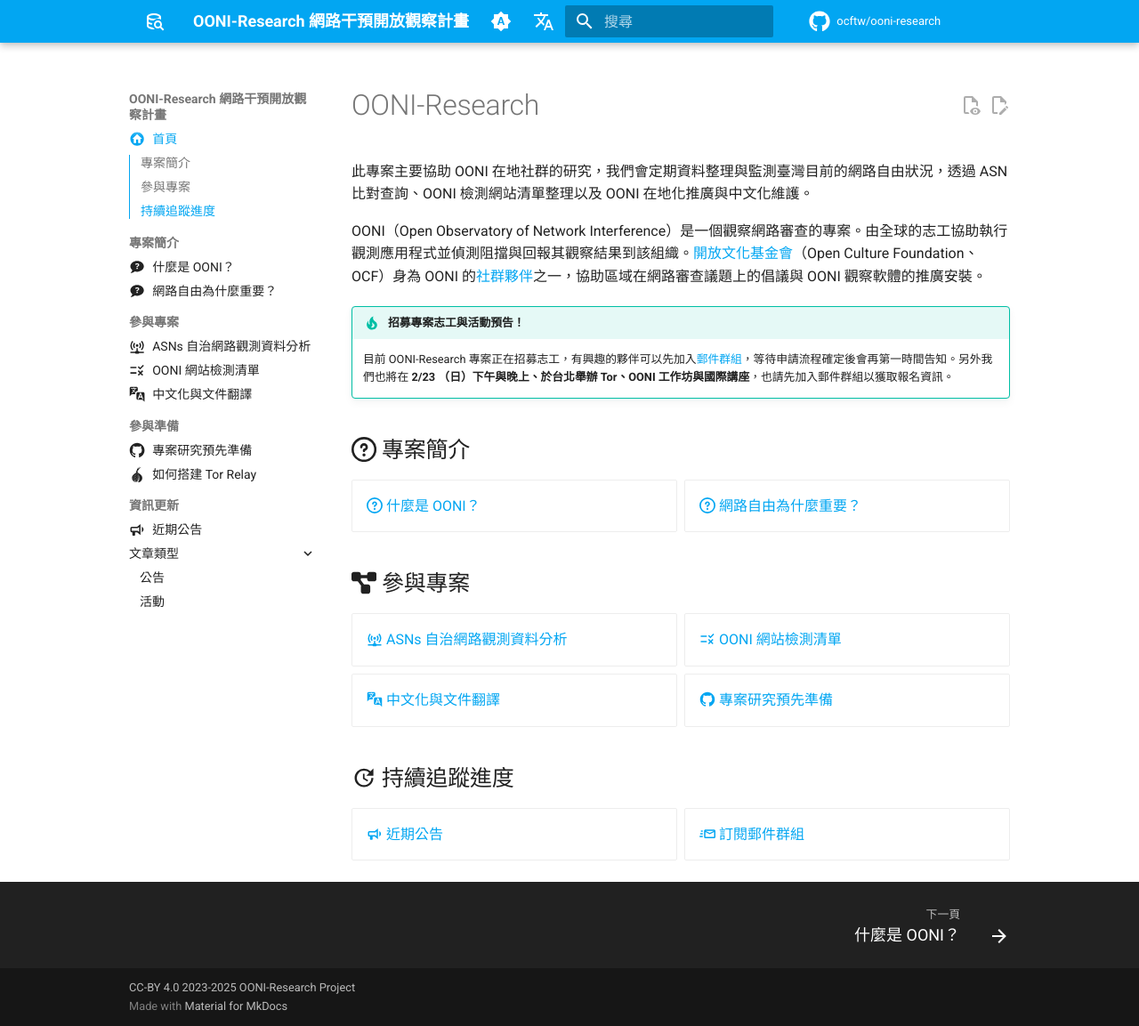
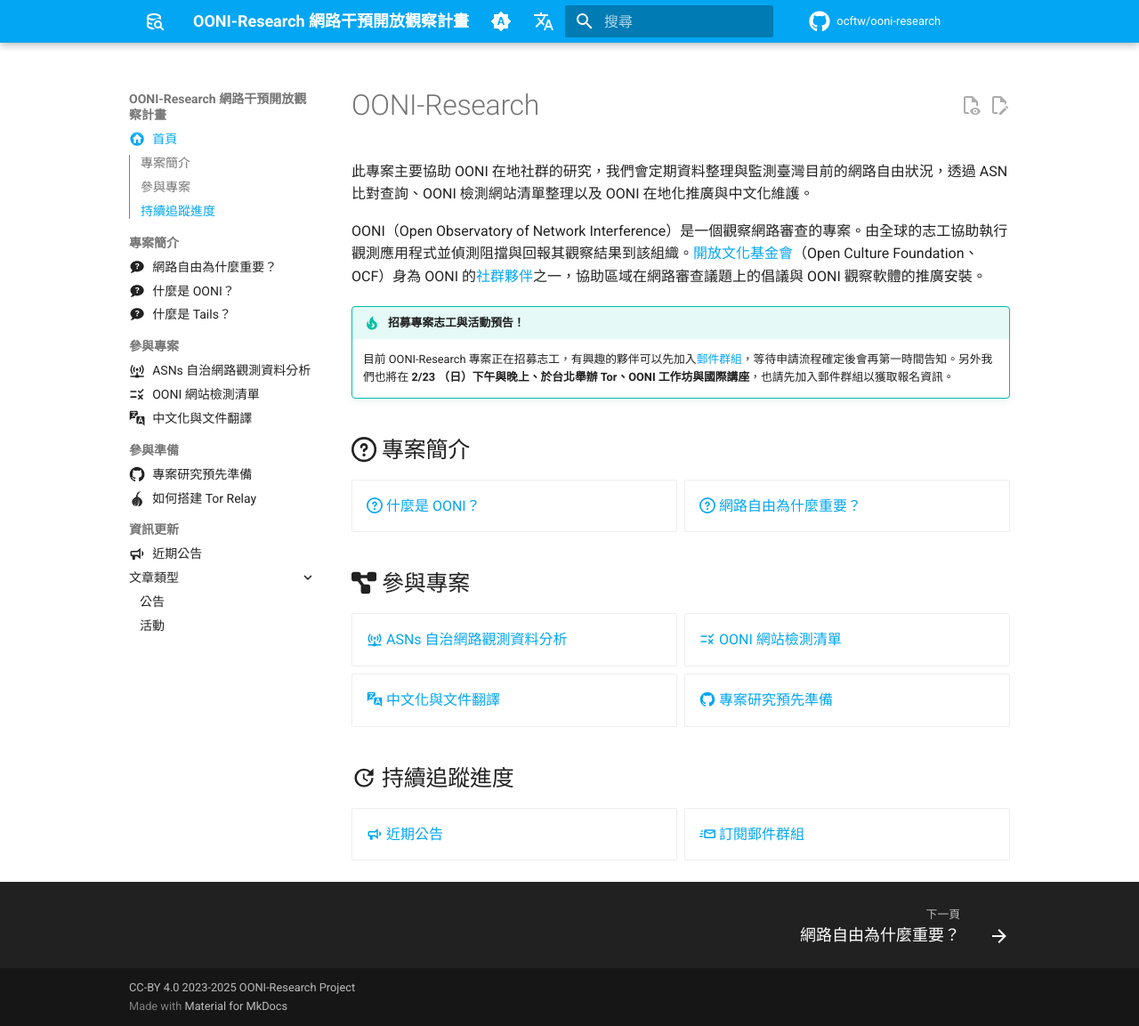
Before and after one commit to ocftw/ooni-research, an MkDocs documentation site: the page built from docs/zh-TW/index.md, in a window 1280 px wide and 1153 px high. Shown: the whole window at 89% size. Built offline with MkDocs 1.6.1 and Material for MkDocs 9.7.7, drawn with Linux system fonts in a browser that asks for light colours; plug-ins that fetch from the network failed and are left out; comment, search, counter and statistics services are not loaded; some of the changed lines change nothing that is shown.

Commit message:
Add tails intro
Signed-off-by: Toomore Chiang <toomore0929@gmail.com>

```diff
--- a/docs/mkdocs.yml
+++ b/docs/mkdocs.yml
@@ -15,8 +15,9 @@
 nav:
   - index.md
   - !ENV [NAV_INTRO, "專案簡介"]:
+      - internet-freedom-matter.md
       - what-is-ooni.md
-      - internet-freedom-matter.md
+      - what-is-tails.md
   - !ENV [NAV_PP, "參與專案"]:
       - ooni-asns-coverage.md
       - ooni-weblists.md
--- /dev/null
+++ b/docs/zh-TW/what-is-tails.md
@@ -0,0 +1,142 @@
+---
+title: 什麼是 Tails？
+description: Tails，全名為「The Amnesic Incognito Live System」（無記憶的匿蹤系統），是一個以提升使用者的隱私與網路匿名性為目標的操作系統。
+icon: material/chat-question
+
+---
+# 什麼是 Tails？
+
+<figure markdown="span">
+    <a href="https://upload.wikimedia.org/wikipedia/commons/9/99/Tails-logo-flat-inverted.svg" target="_blank">
+        <img src="https://upload.wikimedia.org/wikipedia/commons/9/99/Tails-logo-flat-inverted.svg"
+            alt="Tails 是一個可攜式作業系統，能抵禦網路監控與審查。"
+            title="Tails 是一個可攜式作業系統，能防範監控與審查。"
+        >
+    </a>
+    <capture>Tails 是一個可攜式作業系統，能防範監控與審查[^1]</capture>
+</figure>
+
+[Tails](https://tails.net/){target="_blank"}，全名為「The Amnesic Incognito Live System」（無記憶的匿蹤系統），是一個以提升使用者的隱私與網路匿名性為目標的操作系統。基於 [Debian Linux](https://zh.wikipedia.org/zh-tw/Debian){target="_blank"}，Tails 可從 USB 隨身碟或外接硬碟中啟動，無需安裝在電腦硬碟上，並在關閉後不留下任何使用者痕跡。這樣的設計使其成為追求隱私和對抗監控的使用者的理想選擇。
+
+Tails 的核心功能是通過預先安裝好的 Tor 網路來匿名化網路流量。Tor 能夠隱藏使用者的 IP 地址，並加密傳輸數據資料，使其難以被追蹤或監控。Tails 也內建多種隱私保護工具，包括加密的電子郵件軟體、用於安全地刪除文件的工具以及使文件匿名化的應用軟體。
+
+<figure markdown="span">
+    <a href="https://tails.net/index/laptop.svg" target="_blank">
+        <img src="https://tails.net/index/laptop.svg"
+            alt="Tails 可運行在 USB 隨身碟或外接硬碟中。"
+            title="Tails 可運行在 USB 隨身碟或外接硬碟中。"
+            style="width: 80%;"
+        >
+    </a>
+    <capture>Tails 可運行在 USB 隨身碟或外接硬碟中[^1]</capture>
+</figure>
+
+Tails 也注重使用者的便利性，提供一套完整且熟悉的桌面環境，讓使用者能夠在安全的情況下使用日常的應用軟體。為了應對不斷變化的網絡威脅，Tails 定期更新（通常四週為一個更新週期[^2]），以持續提升其安全性。
+
+在現今注重網路自由與隱私的時代，Tails 成為那些面對網路審查、新聞媒體、獨立記者、公民團體以及任何重視個人隱私的使用者的重要工具。透過與 Tor 和 OONI 等組織的合作，Tails 努力保障每一個人都能在網路世界中自由自在地交流與表達意見。
+
+!!! info "工作坊活動"
+
+    我們曾經在 2025/02/23 與 Tor/Tails 團隊舉辦過一場[工作坊活動](./blog/posts/rightscon25-pre-event.md)，活動對象針對在臺灣的新聞媒體、獨立記者、公民團體的日常使用情境推廣使用。預計規劃在臺灣舉辦更多的工作坊活動，可以透過這裡持續關注我們。
+
+## 如何運作
+
+### 何處都是你的電腦
+
+Tails 的下載大小為 1.6 GB，安裝時間約為半小時。Tails 可以安裝在任何至少 8 GB 的 USB 隨身碟上。可在大多數不超過 10 年的電腦上運行。關閉 Tails 後，即可重新啟動該電腦上原本的作業系統。
+
+您不必擔心電腦中有病毒，因為 Tails 是獨立於其他作業系統運行的，並且從不使用該電腦的硬碟（因為是運行在記憶體中）。但是，如果您從有病毒的電腦上初次安裝 Tails，或者在具有惡意硬體（例如鍵盤記錄器）的電腦上使用 Tails，它不一定能夠始終保護您。
+
+### 自動遺忘
+
+<figure markdown="span">
+    <a href="https://tails.net/about/amnesia.svg" target="_blank">
+        <img src="https://tails.net/about/amnesia.svg"
+            alt="Tails 關閉後會自動遺忘，重啟後如同全新的環境不留下蹤跡"
+            title="Tails 關閉後會自動遺忘，重啟後如同全新的環境不留下蹤跡"
+            style="width: 80%;"
+        >
+    </a>
+    <capture>Tails 關閉後會自動遺忘，重啟後如同全新的環境不留下蹤跡[^1]</capture>
+</figure>
+
+Tails 總是從原始乾淨狀態開始，當您關閉 Tails 時，您所做的一切都會自動消失。沒有使用 Tails 的情況下，幾乎您做的每件事情都可能在電腦上留下痕跡：
+
+- 您曾造訪的網站，即使是在隱私模式下
+- 您開啟過的檔案，即使您已刪除它們
+- 密碼，即使您使用密碼管理器
+- 您使用過的所有裝置和 Wi-Fi 網路
+
+相反地，Tails 從不將任何資料寫入硬碟，而是僅從電腦的記憶體中運行。當您關閉 Tails 時，記憶體會被完全刪除，抹去所有可能的痕跡。
+
+### 數位安全工具包
+
+Tails 包含了一系列開源應用軟體，用於處理機敏文件和安全的通訊。所有應用程式均為即時可用，並設置為安全的預設值以防止後續調整錯誤。
+
+Tails 包含：
+
+- **Tor 瀏覽器**搭配 **uBlock**，一個安全的瀏覽器和廣告攔截器
+- **Thunderbird**，用於加密電子郵件
+- **KeePassXC**，用於創建和儲存強密碼
+- **LibreOffice**，一套辦公室軟體套件
+- **OnionShare**，用於通過 Tor 共享檔案、網站和聊天室
+- **Metadata Cleaner**，用於移除檔案中的中繼資料
+- ... 以及[其他更多的軟體](https://tails.net/doc/about/features/index.en.html){target="_blank"}。
+
+為了防止錯誤：
+
+- 應用程式若試圖不透過 Tor 連接到網際網路則會自動被斷線。
+- 永久儲存中的所有內容都會自動加密。
+- Tails 不會將任何內容寫入硬碟，關機時記憶體會被完全刪除。
+
+### 在網際網路上不留下蹤跡
+
+<figure markdown="span">
+    <a href="https://tails.net/about/footprints.svg" target="_blank">
+        <img src="https://tails.net/about/footprints.svg"
+            alt="Tails 不留下蹤跡"
+            title="Tails 不留下蹤跡"
+            style="height: 350px;"
+        >
+    </a>
+    <capture>Tails 不留下蹤跡[^1]</capture>
+</figure>
+
+- Tails 進行的網路活動都會經由 Tor 網路，Tor 通過三個中繼節點來加密和匿名化您的連線。每個中繼節點都由世界各地的不同個人或組織運營。單個中繼節點永遠不會同時知道加密連線的來源和目的地，即使某些節點具有惡意，Tor 透過其設計確保安全。Tor 網路擁有超過 6,000 個中繼節點，運營這些節點的組織多樣，包括 MIT 等大學、Riseup 等科技社群、Derechos Digitales 等非營利組織，以及 Private Internet Access 等網際網路託管公司等。運營 Tor 節點的多樣性增加了其安全性和可持續性。
+- Tails 可以防止他人監視您的網路連線，從而得知您在網路上的活動。因為審查者無法知道您正在造訪哪些網站，可藉此規避網路審查。如果您所在的地區無法連接 Tor 或連接 Tor 具有危險性（例如在某些審查嚴重的國家），您可以使用 "橋接（bridge）" 來隱藏您已連接到 Tor 網路的事實。
+- Tails 可以防止您造訪的網站知道您的所在位置和身份，同時可以匿名瀏覽網站或更改身份。追蹤者和廣告商將無法追踪您的網路活動。您可以使用 Tails 完全匿名地瀏覽或管理社群媒體，只要您僅在 Tails 上訪問它，這些活動就無法與您相關聯。您可以在永久儲存中存放與此不同身份相關的文件和圖片，使用 KeePassXC 保管密碼，並在 Thunderbird 裡使用專門的電子郵件等。
+
+## 如何安裝
+
+Tails 可從 Windows、macOS、Ubuntu/Linux 作業系統中製作 USB 開機磁碟，詳細的安裝過程與步驟可以[參考網站上介紹](https://tails.net/install/index.en.html){target="_blank"}。
+
+??? warning "硬體系統要求"
+
+    Tails 可以運行在：
+
+    - 大部分不超過 10 年的電腦。
+    - 一些使用 Inel 處理器的舊電腦上。
+
+    Tails 不能運行在：
+
+    - 新的蘋果電腦，如 M 系列晶片上（M1 ~ M4）。
+    - 智慧型手機與平板。
+    - Raspberry Pi。
+
+    Tails 或許不能運行在：
+
+    - 記憶體不足 2 GB 的舊電腦上。
+    - 某些較新的電腦，舉例來說，如果其顯示卡與 Linux 不兼容，可能會有問題。Nvidia 或 AMD Radeon 顯示卡在 Tails 中常常無法正常運作。
+
+    了解更多目前已知的[硬體問題](https://tails.net/support/known_issues/index.en.html){target="_blank"}。
+
+??? info "建議的硬體需求"
+
+    - 至少 8 GB 大小的 USB 隨身碟。（安裝時 USB 上的資料會全部清空）
+    - 可以從 USB 啟動的裝置。
+    - 64 位元 [x86-64](https://zh.wikipedia.org/zh-tw/X86-64){target="_blank"} 或 [IBM PC 相容](https://zh.wikipedia.org/zh-tw/IBM_PC%E5%85%BC%E5%AE%B9%E6%9C%BA){target="_blank"} 的處理器。
+        - Tails 無法在 [ARM](https://zh.wikipedia.org/zh-tw/ARM%E6%9E%B6%E6%A7%8B){target="_blank"}、[PowerPC](https://zh.wikipedia.org/zh-tw/PowerPC){target="_blank"} 或 32 位元的處理器上執行。
+    - 至少 2 GB 的記憶體大小在該電腦裝置上，避免使用時會卡頓或系統崩解。
+
+[^1]: [圖片來源自 tails.net](https://tails.net/)
+[^2]: [Should I update Tails using apt upgrade or Synaptic?](https://tails.net/support/faq/index.en.html#upgrade)
```
